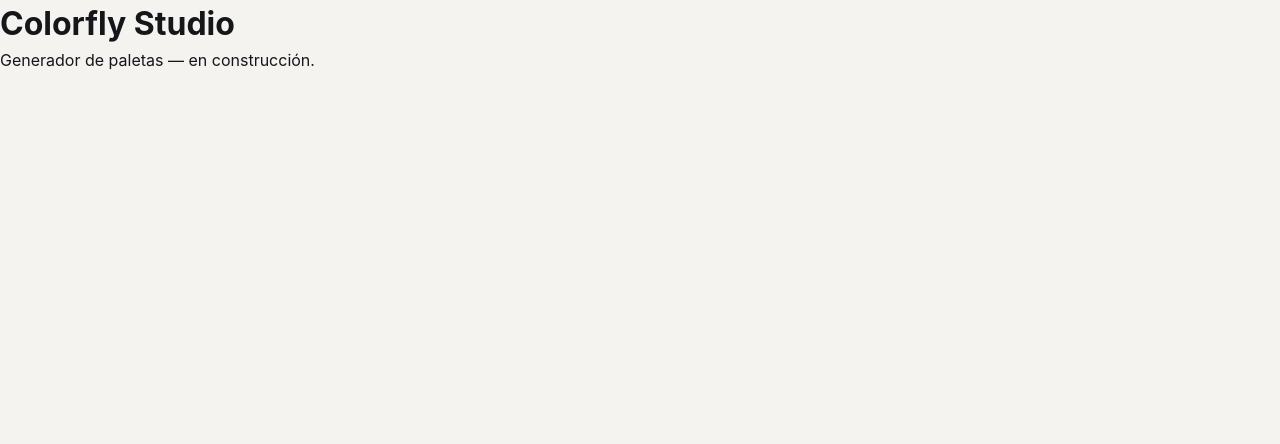
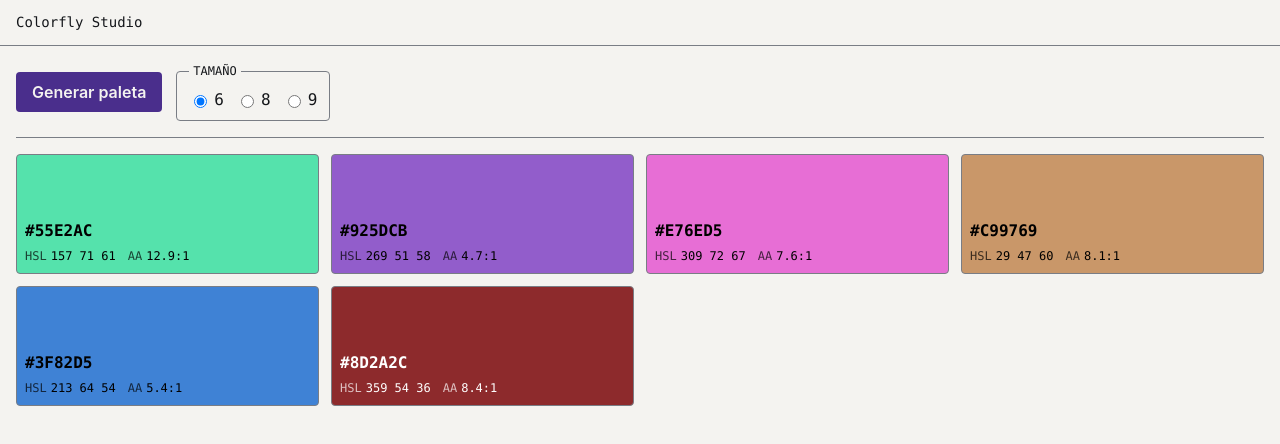
Before and after one commit to HRamiroAlbornoz/color-palette, a website with bundled scripts: page index.html in a window 1280 px wide. Built offline with nearby package versions, Linux system fonts and the light colour scheme.

Commit message:
Add palette generation with bounded random colors and size selector

```diff
--- /dev/null
+++ b/css/components.css
@@ -0,0 +1,119 @@
+header {
+  padding: var(--space-3) var(--space-4);
+  border-bottom: 1px solid var(--color-hairline);
+  font-family: var(--font-mono);
+  font-size: 0.875rem;
+}
+
+main {
+  padding: var(--space-4);
+}
+
+.controls {
+  display: flex;
+  flex-direction: column;
+  gap: var(--space-3);
+  padding-bottom: var(--space-4);
+  border-bottom: 1px solid var(--color-hairline);
+}
+
+@media (min-width: 768px) {
+  .controls {
+    flex-direction: row;
+    align-items: center;
+  }
+}
+
+.generate-button {
+  background-color: var(--color-accent);
+  color: var(--color-on-accent);
+  font-family: var(--font-sans);
+  font-weight: 600;
+  padding: var(--space-2) var(--space-4);
+  border-radius: var(--radius);
+  transition: opacity var(--transition-fast);
+}
+
+.generate-button:hover {
+  opacity: 0.85;
+}
+
+fieldset {
+  display: flex;
+  align-items: center;
+  gap: var(--space-3);
+  border: 1px solid var(--color-hairline);
+  border-radius: var(--radius);
+  padding: var(--space-2) var(--space-3);
+}
+
+legend {
+  font-family: var(--font-mono);
+  font-size: 0.75rem;
+  text-transform: uppercase;
+  padding: 0 var(--space-1);
+}
+
+fieldset label {
+  display: flex;
+  align-items: center;
+  gap: var(--space-1);
+  font-family: var(--font-mono);
+}
+
+.palette-grid {
+  display: grid;
+  grid-template-columns: repeat(2, 1fr);
+  gap: var(--space-3);
+  margin-top: var(--space-4);
+}
+
+@media (min-width: 768px) {
+  .palette-grid {
+    grid-template-columns: repeat(3, 1fr);
+  }
+}
+
+@media (min-width: 1024px) {
+  .palette-grid {
+    grid-template-columns: repeat(4, 1fr);
+  }
+}
+
+.swatch {
+  display: flex;
+  flex-direction: column;
+  justify-content: flex-end;
+  gap: var(--space-1);
+  min-height: 120px;
+  padding: var(--space-2);
+  border: 1px solid var(--color-hairline);
+  border-radius: var(--radius);
+}
+
+.swatch-hex {
+  font-family: var(--font-mono);
+  font-size: 1rem;
+  font-weight: 600;
+}
+
+.swatch-data {
+  display: flex;
+  gap: var(--space-3);
+  margin: 0;
+  font-family: var(--font-mono);
+  font-size: 0.75rem;
+}
+
+.swatch-data > div {
+  display: flex;
+  gap: var(--space-1);
+}
+
+.swatch-data dt {
+  opacity: 0.7;
+}
+
+.swatch-data dd {
+  margin: 0;
+}
--- a/index.html
+++ b/index.html
@@ -6,9 +6,33 @@
     <title>Generador de Paletas · Colorfly Studio</title>
     <link rel="stylesheet" href="css/tokens.css" />
     <link rel="stylesheet" href="css/base.css" />
+    <link rel="stylesheet" href="css/components.css" />
   </head>
   <body>
-    <h1>Colorfly Studio</h1>
-    <p>Generador de paletas — en construcción.</p>
+    <header>
+      <p>Colorfly Studio</p>
+    </header>
+    <main>
+      <section class="controls" aria-label="Controles de generación">
+        <button type="button" id="generate-button" class="generate-button">Generar paleta</button>
+        <fieldset>
+          <legend>Tamaño</legend>
+          <label>
+            <input type="radio" name="palette-size" value="6" checked />
+            6
+          </label>
+          <label>
+            <input type="radio" name="palette-size" value="8" />
+            8
+          </label>
+          <label>
+            <input type="radio" name="palette-size" value="9" />
+            9
+          </label>
+        </fieldset>
+      </section>
+      <ul class="palette-grid" id="palette-grid" role="list" aria-label="Paleta generada"></ul>
+    </main>
+    <script type="module" src="js/main.js"></script>
   </body>
 </html>
--- /dev/null
+++ b/js/color.js
@@ -0,0 +1,108 @@
+const HUE_MAX = 360;
+const SATURATION_MIN = 45;
+const SATURATION_MAX = 75;
+const LIGHTNESS_MIN = 35;
+const LIGHTNESS_MAX = 70;
+const MIN_HUE_SEPARATION = 20;
+const MAX_HUE_ATTEMPTS = 50;
+
+function randomInRange(min, max) {
+  return min + Math.random() * (max - min);
+}
+
+function circularHueDistance(a, b) {
+  const diff = Math.abs(a - b) % HUE_MAX;
+  return Math.min(diff, HUE_MAX - diff);
+}
+
+export function createRandomHsl(existingHues = []) {
+  let hue = randomInRange(0, HUE_MAX);
+  let attempts = 0;
+
+  while (
+    attempts < MAX_HUE_ATTEMPTS &&
+    existingHues.some((existingHue) => circularHueDistance(hue, existingHue) < MIN_HUE_SEPARATION)
+  ) {
+    hue = randomInRange(0, HUE_MAX);
+    attempts += 1;
+  }
+
+  return {
+    hue: Math.round(hue),
+    saturation: Math.round(randomInRange(SATURATION_MIN, SATURATION_MAX)),
+    lightness: Math.round(randomInRange(LIGHTNESS_MIN, LIGHTNESS_MAX)),
+  };
+}
+
+function hueToRgbChannel(p, q, hueFraction) {
+  let t = hueFraction;
+  if (t < 0) t += 1;
+  if (t > 1) t -= 1;
+  if (t < 1 / 6) return p + (q - p) * 6 * t;
+  if (t < 1 / 2) return q;
+  if (t < 2 / 3) return p + (q - p) * (2 / 3 - t) * 6;
+  return p;
+}
+
+export function hslToRgb({ hue, saturation, lightness }) {
+  const h = hue / HUE_MAX;
+  const s = saturation / 100;
+  const l = lightness / 100;
+
+  if (s === 0) {
+    const gray = Math.round(l * 255);
+    return { r: gray, g: gray, b: gray };
+  }
+
+  const q = l < 0.5 ? l * (1 + s) : l + s - l * s;
+  const p = 2 * l - q;
+
+  return {
+    r: Math.round(hueToRgbChannel(p, q, h + 1 / 3) * 255),
+    g: Math.round(hueToRgbChannel(p, q, h) * 255),
+    b: Math.round(hueToRgbChannel(p, q, h - 1 / 3) * 255),
+  };
+}
+
+function channelToHex(channel) {
+  return channel.toString(16).padStart(2, '0').toUpperCase();
+}
+
+export function rgbToHex({ r, g, b }) {
+  return `#${channelToHex(r)}${channelToHex(g)}${channelToHex(b)}`;
+}
+
+export function hslToHex(hsl) {
+  return rgbToHex(hslToRgb(hsl));
+}
+
+export function hslToCss({ hue, saturation, lightness }) {
+  return `hsl(${hue}, ${saturation}%, ${lightness}%)`;
+}
+
+function channelToLinear(channel) {
+  const normalized = channel / 255;
+  return normalized <= 0.03928 ? normalized / 12.92 : Math.pow((normalized + 0.055) / 1.055, 2.4);
+}
+
+export function getRelativeLuminance({ r, g, b }) {
+  return 0.2126 * channelToLinear(r) + 0.7152 * channelToLinear(g) + 0.0722 * channelToLinear(b);
+}
+
+export function getContrastRatio(rgbA, rgbB) {
+  const luminanceA = getRelativeLuminance(rgbA);
+  const luminanceB = getRelativeLuminance(rgbB);
+  const lighter = Math.max(luminanceA, luminanceB);
+  const darker = Math.min(luminanceA, luminanceB);
+  return (lighter + 0.05) / (darker + 0.05);
+}
+
+export function getReadableTextColor(rgb) {
+  const backgroundLuminance = getRelativeLuminance(rgb);
+  const contrastWithWhite = (1 + 0.05) / (backgroundLuminance + 0.05);
+  const contrastWithBlack = (backgroundLuminance + 0.05) / (0 + 0.05);
+
+  return contrastWithWhite >= contrastWithBlack
+    ? { hex: '#FFFFFF', contrastRatio: contrastWithWhite }
+    : { hex: '#000000', contrastRatio: contrastWithBlack };
+}
--- /dev/null
+++ b/js/main.js
@@ -0,0 +1,23 @@
+import { createPalette, resizePalette } from './palette.js';
+import { renderPalette } from './render.js';
+
+const grid = document.querySelector('#palette-grid');
+const generateButton = document.querySelector('#generate-button');
+const sizeInputs = document.querySelectorAll('input[name="palette-size"]');
+
+const initialSize = Number(document.querySelector('input[name="palette-size"]:checked').value);
+let colors = createPalette(initialSize);
+
+renderPalette(grid, colors);
+
+generateButton.addEventListener('click', () => {
+  colors = createPalette(colors.length);
+  renderPalette(grid, colors);
+});
+
+sizeInputs.forEach((input) => {
+  input.addEventListener('change', (event) => {
+    colors = resizePalette(colors, Number(event.target.value));
+    renderPalette(grid, colors);
+  });
+});
--- /dev/null
+++ b/js/palette.js
@@ -0,0 +1,19 @@
+import { createRandomHsl } from './color.js';
+
+export const PALETTE_SIZES = [6, 8, 9];
+
+export function createPalette(size) {
+  return resizePalette([], size);
+}
+
+export function resizePalette(colors, newSize) {
+  if (newSize <= colors.length) {
+    return colors.slice(0, newSize);
+  }
+
+  const resized = [...colors];
+  while (resized.length < newSize) {
+    resized.push(createRandomHsl(resized.map((color) => color.hue)));
+  }
+  return resized;
+}
--- /dev/null
+++ b/js/render.js
@@ -0,0 +1,44 @@
+import { getReadableTextColor, hslToRgb, rgbToHex } from './color.js';
+
+function createDataEntry(label, value) {
+  const entry = document.createElement('div');
+
+  const dt = document.createElement('dt');
+  dt.textContent = label;
+
+  const dd = document.createElement('dd');
+  dd.textContent = value;
+
+  entry.append(dt, dd);
+  return entry;
+}
+
+function createSwatchElement(hsl) {
+  const rgb = hslToRgb(hsl);
+  const hex = rgbToHex(rgb);
+  const textColor = getReadableTextColor(rgb);
+
+  const swatch = document.createElement('li');
+  swatch.className = 'swatch';
+  swatch.style.backgroundColor = hex;
+  swatch.style.color = textColor.hex;
+
+  const hexCode = document.createElement('p');
+  hexCode.className = 'swatch-hex';
+  hexCode.textContent = hex;
+
+  const dataList = document.createElement('dl');
+  dataList.className = 'swatch-data';
+  dataList.append(
+    createDataEntry('HSL', `${hsl.hue} ${hsl.saturation} ${hsl.lightness}`),
+    createDataEntry('AA', `${textColor.contrastRatio.toFixed(1)}:1`),
+  );
+
+  swatch.append(hexCode, dataList);
+
+  return swatch;
+}
+
+export function renderPalette(container, colors) {
+  container.replaceChildren(...colors.map(createSwatchElement));
+}
```
Also changed, not shown: docs/spec.md (+2 -0 lines), tests/color.test.js (added, +115 -0 lines), tests/palette.test.js (added, +51 -0 lines), tests/render.test.js (added, +47 -0 lines).
